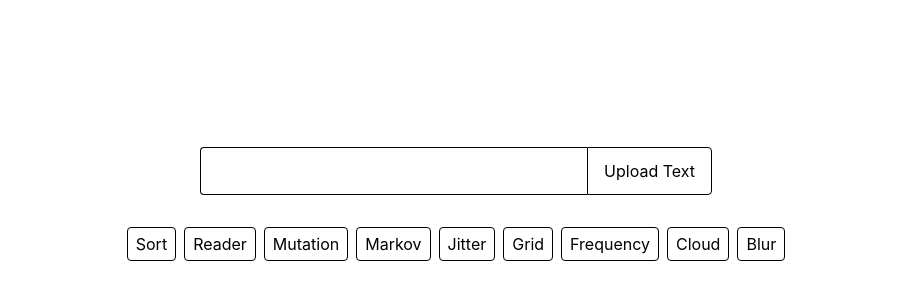
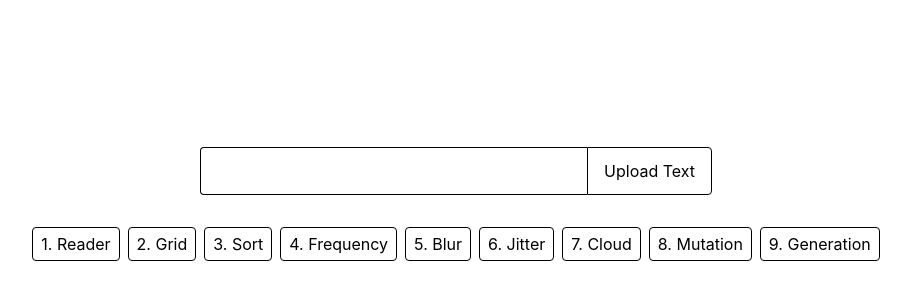
Before and after one commit to tdingsun/text-tools, a SvelteKit app: page / in a window 1280 px wide. Shown: the part 212-512 px from the top of the page, without its empty margins (184-1095 px from the left). Built offline with nearby package versions, Linux system fonts and the light colour scheme.

Commit message:
parametrizing

```diff
--- a/src/routes/+layout.svelte
+++ b/src/routes/+layout.svelte
@@ -19,19 +19,19 @@
 
 {#if page.url.pathname !== '/'}
 	<div class="flex w-full gap-4 p-4 border-b">
-		<div>TextTools</div>
+		<a href="/" class="whitespace-nowrap pt-1">Text Tools</a>
 
 		<div>
 			<div class="flex gap-1 flex-wrap">
-				<NavLink href="/sort">Sort</NavLink>
-				<NavLink href="/reader">Reader</NavLink>
-				<NavLink href="/mutation">Mutation</NavLink>
-				<NavLink href="/markov">Markov</NavLink>
-				<NavLink href="/jitter">Jitter</NavLink>
-				<NavLink href="/grid">Grid</NavLink>
-				<NavLink href="/frequency">Frequency</NavLink>
-				<NavLink href="/cloud">Cloud</NavLink>
-				<NavLink href="/blur">Blur</NavLink>
+				<NavLink href="/reader">1. Reader</NavLink>
+				<NavLink href="/grid">2. Grid</NavLink>
+				<NavLink href="/sort">3. Sort</NavLink>
+				<NavLink href="/frequency">4. Frequency</NavLink>
+				<NavLink href="/blur">5. Blur</NavLink>
+				<NavLink href="/jitter">6. Jitter</NavLink>
+				<NavLink href="/cloud">7. Cloud</NavLink>
+				<NavLink href="/mutation">8. Mutation</NavLink>
+				<NavLink href="/generation">9. Generation</NavLink>
 			</div>
 		</div>
 		<div class="basis-1/2">
--- a/src/routes/+page.svelte
+++ b/src/routes/+page.svelte
@@ -9,15 +9,15 @@
 		<TextUploadForm></TextUploadForm>
 	</div>
 	<CurrentTextDisplay></CurrentTextDisplay>
-	<div class="flex flex-wrap gap-2">
-		<NavLink href="/sort">Sort</NavLink>
-		<NavLink href="/reader">Reader</NavLink>
-		<NavLink href="/mutation">Mutation</NavLink>
-		<NavLink href="/markov">Markov</NavLink>
-		<NavLink href="/jitter">Jitter</NavLink>
-		<NavLink href="/grid">Grid</NavLink>
-		<NavLink href="/frequency">Frequency</NavLink>
-		<NavLink href="/cloud">Cloud</NavLink>
-		<NavLink href="/blur">Blur</NavLink>
+	<div class="flex flex-wrap gap-2 justify-center items-center">
+		<NavLink href="/reader">1. Reader</NavLink>
+		<NavLink href="/grid">2. Grid</NavLink>
+		<NavLink href="/sort">3. Sort</NavLink>
+		<NavLink href="/frequency">4. Frequency</NavLink>
+		<NavLink href="/blur">5. Blur</NavLink>
+		<NavLink href="/jitter">6. Jitter</NavLink>
+		<NavLink href="/cloud">7. Cloud</NavLink>
+		<NavLink href="/mutation">8. Mutation</NavLink>
+		<NavLink href="/generation">9. Generation</NavLink>
 	</div>
 </div>
--- a/src/routes/frequency/+page.svelte
+++ b/src/routes/frequency/+page.svelte
@@ -17,6 +17,7 @@
 	);
 	let concordance = $state({});
 	let concordanceSorted = $state([]);
+	let numWords = $state(3);
 	let kwic = $state({});
 	$effect(() => {
 		concordance = RiTa.concordance(siteState.text, {
@@ -36,13 +37,18 @@
 
 	const getKWIC = (word) => {
 		clickedWord = word;
-		lines = RiTa.kwic(word, { numWords: 3 });
+		lines = RiTa.kwic(word, { numWords: numWords });
 	};
 </script>
 
 {#if siteState.text}
+	<div class="flex gap-4">
+		<span># Words</span><input type="range" min="1" max="10" bind:value={numWords} /><span
+			>{numWords}</span
+		>
+	</div>
 	<div class="flex p-4">
-		<div class="flex flex-col gap-2 items-center overflow-auto max-h-[calc(100dvh-12rem)] pr-8">
+		<div class="flex flex-col gap-2 items-center overflow-auto max-h-[calc(100dvh-12rem)] pr-4">
 			{#each concordanceSorted as [word, freq], idx (idx)}
 				<div class="flex gap-4 items-stretch w-full">
 					<Button onclick={() => getKWIC(word)} class="w-full">
@@ -60,7 +66,7 @@
 		</div>
 		<div>
 			{#if lines}
-				<div class="flex flex-col">
+				<div class="flex flex-col pl-4">
 					{#each lines as line, idx (idx)}
 						<div>
 							{#each line.split(' ') as word, idx (idx)}
--- a/src/routes/markov/+page.svelte
+++ b/src/routes/generation/+page.svelte
@@ -5,6 +5,8 @@
 	import { onMount } from 'svelte';
 	let rm = RiTa.markov(2);
 	let generatedSentences: string[][] = $state([]);
+	let temp = $state(2);
+	let numSentences = $state(1);
 	$effect(() => {
 		rm = RiTa.markov(2);
 		rm.addText(siteState.text);
@@ -16,28 +18,44 @@
 	});
 
 	const generate = () => {
-		let sentences = rm.generate(3, {
-			temperature: 2
-		});
+		let sentences;
+		if (numSentences === 1) {
+			sentences = [rm.generate({
+				temperature: temp
+			})];
+		} else {
+			sentences = rm.generate(numSentences, {
+				temperature: temp
+			});
+		}
+
 		generatedSentences.push(sentences);
 	};
 </script>
 
 {#if siteState.text}
+	<div class="flex gap-4 justify-center mb-4">
+		<span>Temperature</span><input type="range" min="1" max="10" bind:value={temp} /><span
+			>{temp}</span
+		>
+		<span># Sentences</span><input type="range" min="1" max="10" bind:value={numSentences} /><span
+			>{numSentences}</span
+		>
+	</div>
 	<div class="flex flex-col justify-center items-center">
 		<Button onclick={generate} class="sticky top-8 bg-white">Generate</Button>
 
 		<div class="flex justify-center">
-			<div class="p-4 max-w-lg">
+			<div class="p-4 max-w-lg flex flex-col-reverse gap-4">
 				{#each generatedSentences as sentences, i (i)}
-					{#each sentences as sentence, j (j)}
-						<div class="flex gap-4">
-							<div>{i*3 + j + 1}</div>
-							<div>
-								{sentence}
-							</div>
+					<div class="flex gap-4">
+						<div class="text-xs pt-1">{i + 1}</div>
+						<div>
+							{#each sentences as sentence, j (j)}
+								{sentence + ' '}
+							{/each}
 						</div>
-					{/each}
+					</div>
 				{/each}
 			</div>
 		</div>
--- a/src/routes/jitter/+page.svelte
+++ b/src/routes/jitter/+page.svelte
@@ -1,15 +1,30 @@
 <script lang="ts">
 	import JitterChar from './JitterChar.svelte';
 	import { siteState } from '$lib/states.svelte';
+	import Button from '$lib/components/Button.svelte';
+	let wordArray = $derived(siteState.text.trim().split(' '));
 	let charArray = $derived(siteState.text.trim().split(''));
+	let speed = $state(1);
+	let useLetters = $state(false);
 </script>
 
 {#if siteState.text}
+	<div class="flex gap-4 justify-center mb-8">
+		<span>Speed</span>
+		<input type="range" min="1" max="10" bind:value={speed} />
+		<Button onclick={() => useLetters = !useLetters}>{useLetters ? 'Use Words' : 'Use Letters'}</Button>
+	</div>
 	<div class="flex flex-wrap p-4 justify-center items-center">
 		<div class="max-w-lg">
+		{#if useLetters}
 			{#each charArray as char, idx (idx)}
-				<JitterChar {char}></JitterChar>
+				<JitterChar {char} {speed}></JitterChar>
 			{/each}
+			{:else}
+			{#each wordArray as word, idx (idx)}
+				<JitterChar char={word + '&nbsp;'} {speed}></JitterChar>
+			{/each}
+			{/if}
 		</div>
 	</div>
 {/if}
--- a/src/routes/jitter/JitterChar.svelte
+++ b/src/routes/jitter/JitterChar.svelte
@@ -1,13 +1,14 @@
 <script lang="ts">
 	import { onMount } from 'svelte';
 
-	let { char } = $props();
+	let { char, speed = 1 } = $props();
 	let xOffset = $state(0);
 	let yOffset = $state(0);
+	let halfSpeed = $derived(speed / 2);
 	onMount(() => {
 		setInterval(() => {
-			xOffset += Math.random() * 1 - 0.5;
-			yOffset += Math.random() * 1 - 0.5;
+			xOffset += Math.random() * speed - halfSpeed;
+			yOffset += Math.random() * speed - halfSpeed;
 		}, 66);
 	});
 
@@ -17,6 +18,8 @@
 	};
 </script>
 
-<span onmouseover={reset} style="transform: translate({xOffset}px, {yOffset}px);" class="inline-block min-w-1"
-	>{char}</span
+<span
+	onmouseover={reset}
+	style="transform: translate({xOffset}px, {yOffset}px);"
+	class="inline-block min-w-1">{@html char}</span
 >
```
